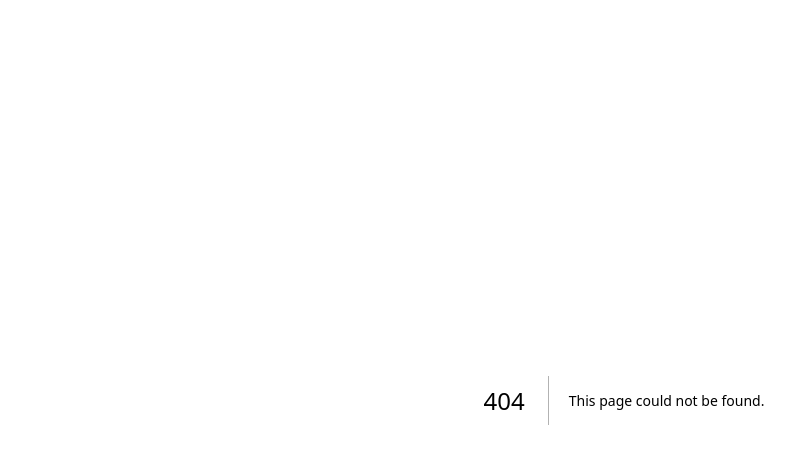
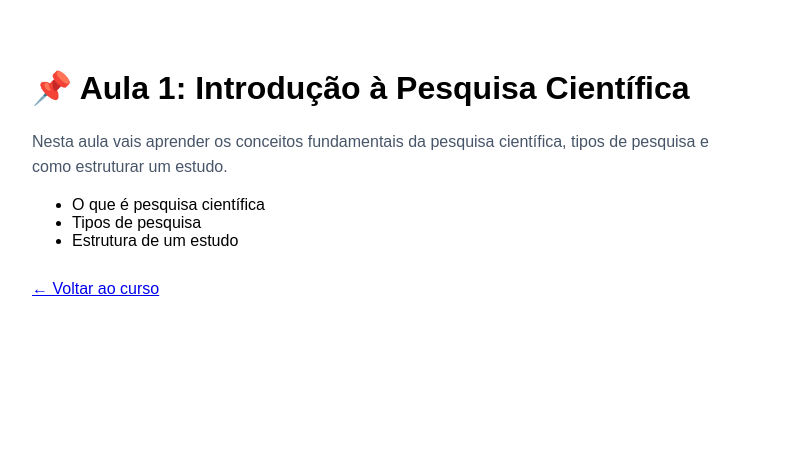
Before and after one commit to humanresearch2015/humanresearchacademy, a Next.js app: page /cursos-pagos/pesquisa-cientifica/aulas/introducao in a window 1280 px wide. Before the commit this address had no page. Shown: the top 464 px of the page, without its empty margins (16-811 px from the left). Built offline with nearby package versions, Linux system fonts and the light colour scheme.

Commit message:
add aula introducao curso pesquisa

```diff
--- /dev/null
+++ b/app/cursos-pagos/pesquisa-cientifica/aulas/introducao/page.tsx
@@ -0,0 +1,37 @@
+import Link from "next/link";
+
+export default function AulaIntroducao() {
+  return (
+    <main style={container}>
+      <h1>📌 Aula 1: Introdução à Pesquisa Científica</h1>
+
+      <p style={text}>
+        Nesta aula vais aprender os conceitos fundamentais da pesquisa científica,
+        tipos de pesquisa e como estruturar um estudo.
+      </p>
+
+      <ul>
+        <li>O que é pesquisa científica</li>
+        <li>Tipos de pesquisa</li>
+        <li>Estrutura de um estudo</li>
+      </ul>
+
+      <div style={{ marginTop: 30 }}>
+        <Link href="/cursos-pagos/pesquisa-cientifica">
+          ← Voltar ao curso
+        </Link>
+      </div>
+    </main>
+  );
+}
+
+const container = {
+  padding: 40,
+  fontFamily: "Arial",
+};
+
+const text = {
+  color: "#475569",
+  maxWidth: 700,
+  lineHeight: 1.6,
+};
```
